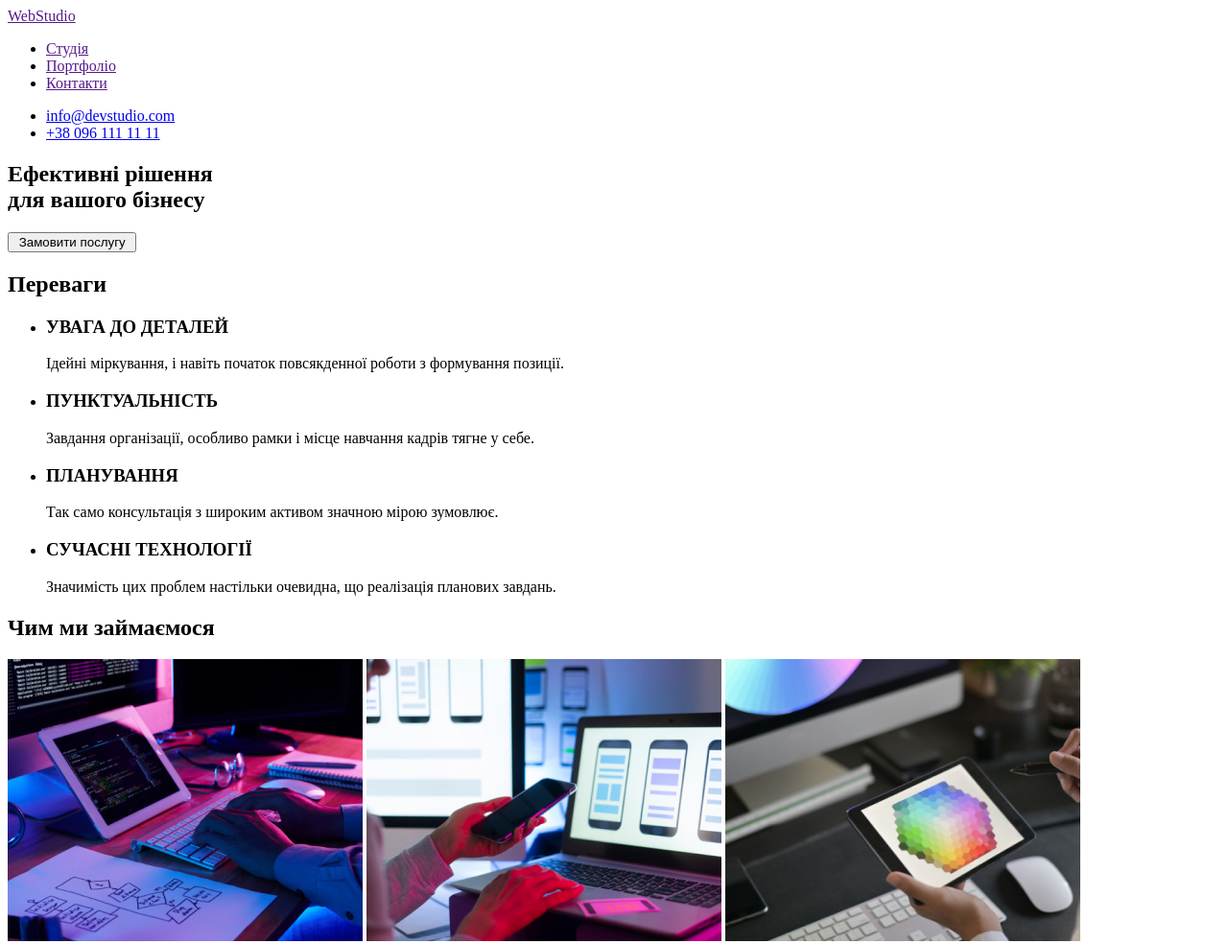
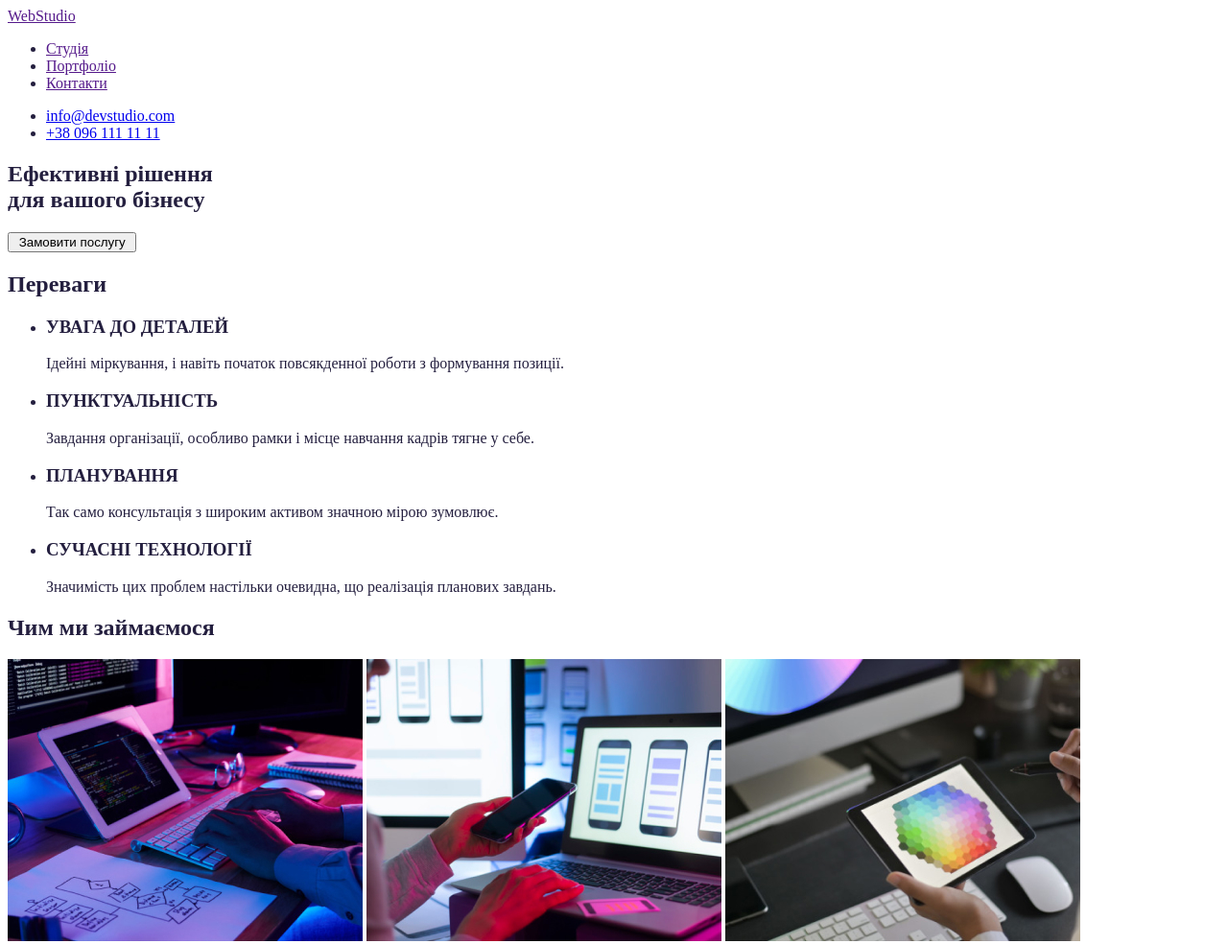
Before and after one commit to igorit22/github-webstudio, a plain HTML site: page index.html in a window 1280 px wide. Shown: the top 984 px of the page at 96% size. Drawn offline with Linux system fonts and the light colour scheme.

Commit message:
Add styles to index
Add styles Body color

```diff
--- a/index.html
+++ b/index.html
@@ -6,6 +6,7 @@
     <meta name="viewport" content="width=device-width, initial-scale=1.0">
     <link rel="shortcut icon" type="image/x-icon" href="./images/favicon.ico" width="32">
     <title>WebStudio</title>
+    <link rel="stylesheet" href="./css/styles.css">
     <style type="text/css">
       .buttonlink { cursor: pointer; }
      </style>
```
